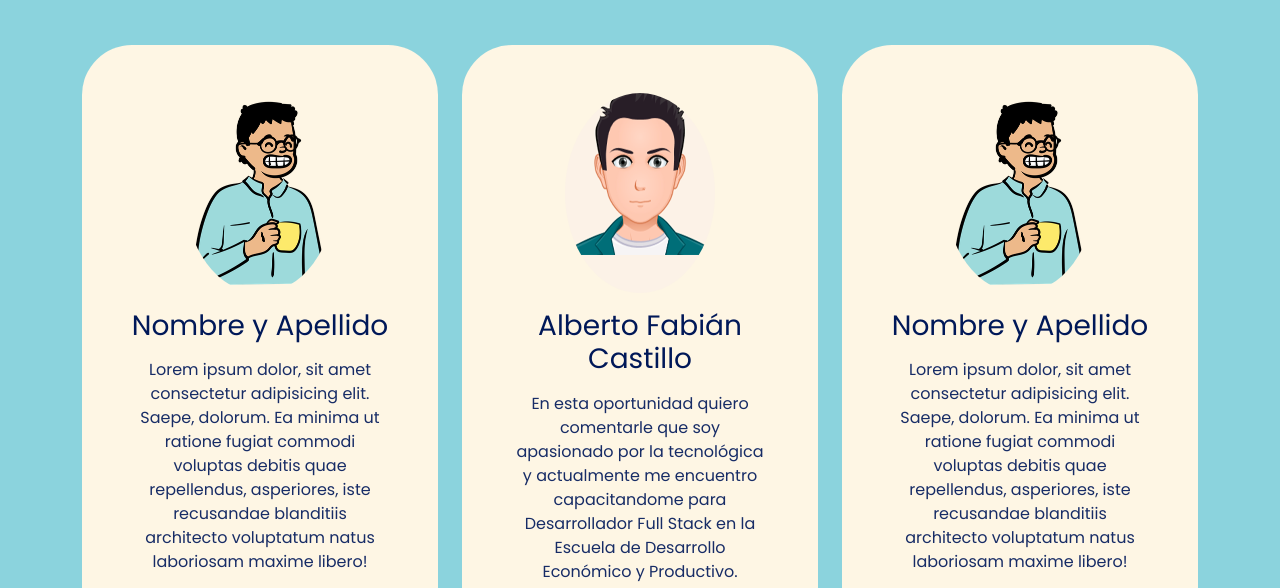
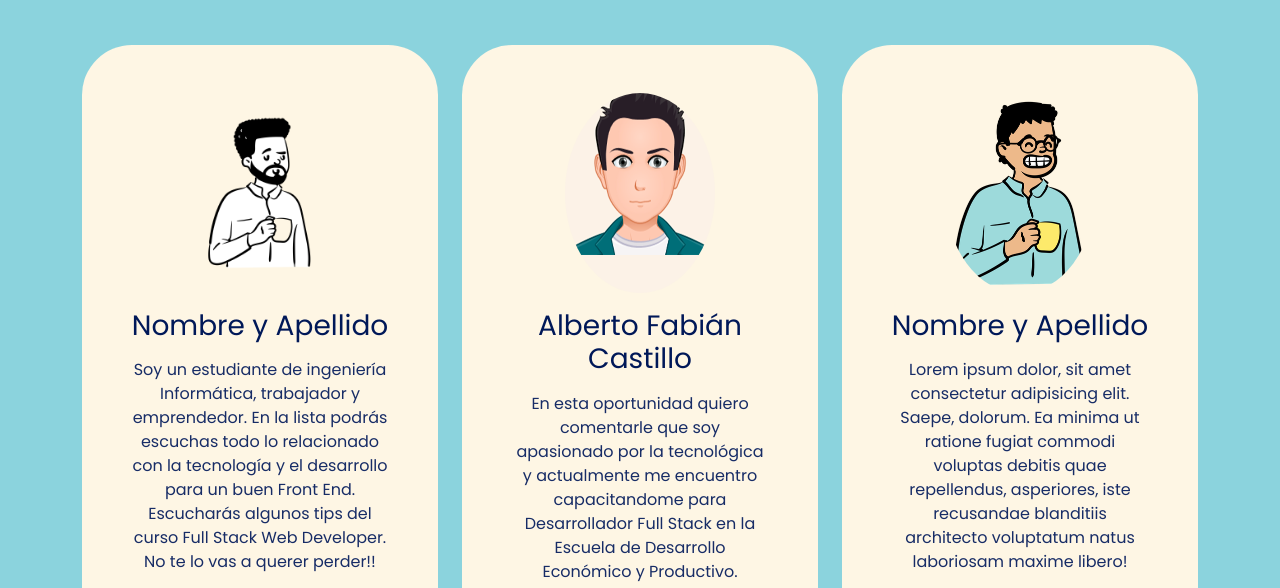
Before and after one commit to fabibeto/devtech-podcast-web, a plain HTML site: page index.html in a window 1280 px wide. Shown: the part 1190-1778 px from the top of the page. Drawn offline with nearby package versions, Linux system fonts and the light colour scheme.

Commit message:
Cambios en mi presentacion y avatar

```diff
--- a/index.html
+++ b/index.html
@@ -100,11 +100,11 @@
           <div class="col-md-6 col-lg-4 mb-3">
             <div class="card">
               <div class="card-body text-center p-5">
-                <img src="./assets/avatar.png" alt="avatar" class=" img img-fluid rounded-circle mb-3">
+                <img src="./assets/Avatar-M.png" alt="avatar" class=" img img-fluid rounded-circle mb-3">
                 <h3 class="title card-title mb-3">Nombre y Apellido</h3>
-                <p>Lorem ipsum dolor, sit amet consectetur adipisicing elit. Saepe, dolorum. Ea minima ut ratione fugiat
-                  commodi voluptas debitis quae repellendus, asperiores, iste recusandae blanditiis architecto
-                  voluptatum natus laboriosam maxime libero!</p>
+                <p>Soy un estudiante de ingeniería Informática, trabajador y emprendedor. En la lista podrás escuchas todo lo relacionado con la tecnología y el desarrollo para un buen Front End.
+                  Escucharás algunos tips del curso Full Stack Web Developer.
+                  No te lo vas a querer perder!!</p>
                 <a href="#"><i class="bi bi-twitter text-dark mx-1 lead"></i></a>
                 <a href="#"><i class="bi bi-linkedin text-dark mx-1 lead"></i></a>
                 <a href="#"><i class="bi bi-github text-dark mx-1 lead"></i></a>
```
Also changed, not shown: assets/Avatar-M.png (added).
